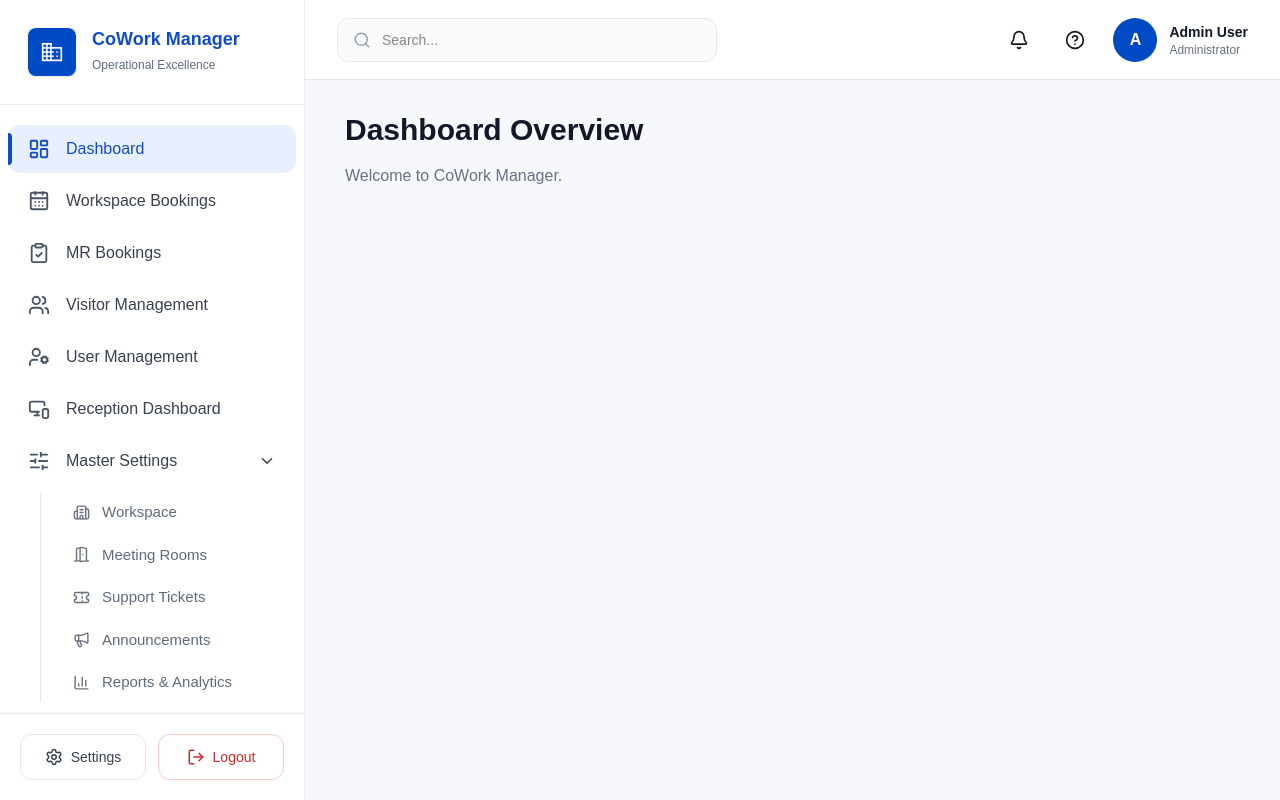
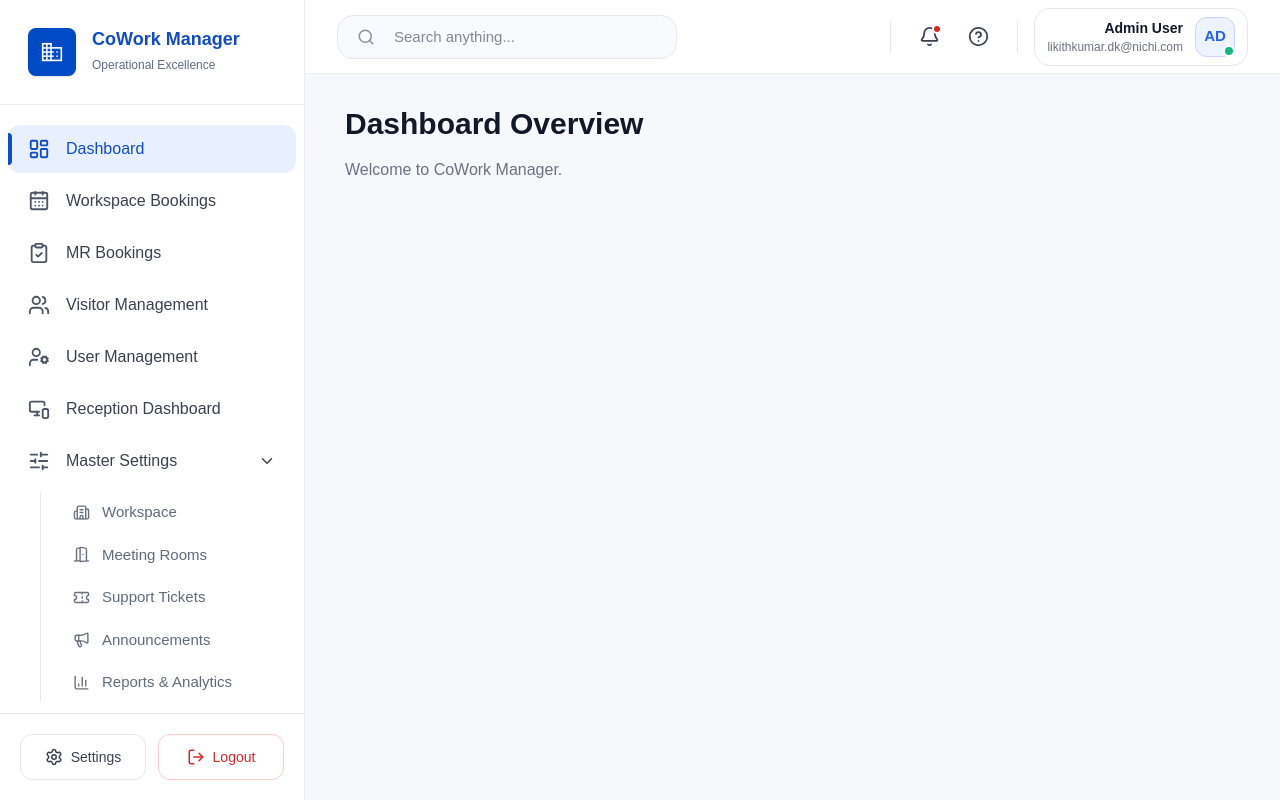
Before and after one commit to ShreeBhavaani-Nichi/cowork, a Next.js app: page /dashboard in a window 1280 px wide. Built offline with nearby package versions, Linux system fonts and the light colour scheme.

Commit message:
Dashboard layout implemented

```diff
--- a/src/components/layout/Header.tsx
+++ b/src/components/layout/Header.tsx
@@ -1,47 +1,18 @@
-import { Bell, CircleHelp, Search } from "lucide-react";
+import HeaderActions from "./HeaderActions";
+import HeaderSearch from "./HeaderSearch";
+import UserProfile from "./UserProfile";
 
 export default function Header() {
   return (
-    <header className="flex h-20 items-center justify-between border-b border-[#E5E7EB] bg-white px-8">
+    <header className="flex h-[74px] items-center justify-between border-b border-[#E8ECF4] bg-white px-8">
       {/* Search */}
-      <div className="relative w-[380px]">
-        <Search
-          size={18}
-          className="absolute left-4 top-1/2 -translate-y-1/2 text-gray-400"
-        />
+      <HeaderSearch />
 
-        <input
-          type="text"
-          placeholder="Search..."
-          className="h-11 w-full rounded-xl border border-gray-200 bg-[#F9FAFB] pl-11 pr-4 text-sm outline-none focus:border-[#004AC6]"
-        />
-      </div>
+      {/* Right Section */}
+      <div className="flex items-center gap-4">
+        <HeaderActions />
 
-      {/* Right Side */}
-      <div className="flex items-center gap-5">
-        <button className="rounded-full p-2 hover:bg-gray-100">
-          <Bell size={20} />
-        </button>
-
-        <button className="rounded-full p-2 hover:bg-gray-100">
-          <CircleHelp size={20} />
-        </button>
-
-        <div className="flex items-center gap-3">
-          <div className="flex h-11 w-11 items-center justify-center rounded-full bg-[#004AC6] text-white font-semibold">
-            A
-          </div>
-
-          <div>
-            <p className="text-sm font-semibold text-[#111827]">
-              Admin User
-            </p>
-
-            <p className="text-xs text-gray-500">
-              Administrator
-            </p>
-          </div>
-        </div>
+        <UserProfile />
       </div>
     </header>
   );
--- /dev/null
+++ b/src/components/layout/HeaderActions.tsx
@@ -0,0 +1,33 @@
+import { Bell, CircleHelp } from "lucide-react";
+
+export default function HeaderActions() {
+  return (
+    <div className="flex items-center">
+      {/* Divider */}
+      <div className="mr-5 h-8 w-px bg-[#E5E7EB]" />
+
+      {/* Notification */}
+      <button className="group relative rounded-full p-2 transition hover:bg-[#F5F7FB]">
+        <Bell
+          size={21}
+          strokeWidth={2}
+          className="text-[#374151]"
+        />
+
+        <span className="absolute right-1.5 top-1.5 h-2.5 w-2.5 rounded-full border-2 border-white bg-[#DC2626]" />
+      </button>
+
+      {/* Help */}
+      <button className="ml-3 rounded-full p-2 transition hover:bg-[#F5F7FB]">
+        <CircleHelp
+          size={21}
+          strokeWidth={2}
+          className="text-[#374151]"
+        />
+      </button>
+
+      {/* Divider */}
+      <div className="ml-5 h-8 w-px bg-[#E5E7EB]" />
+    </div>
+  );
+}
--- /dev/null
+++ b/src/components/layout/HeaderSearch.tsx
@@ -0,0 +1,18 @@
+import { Search } from "lucide-react";
+
+export default function HeaderSearch() {
+  return (
+    <div className="relative w-[340px]">
+      <Search
+        size={18}
+        className="absolute left-5 top-1/2 -translate-y-1/2 text-[#8A94A6]"
+      />
+
+      <input
+        type="text"
+        placeholder="Search anything..."
+        className="h-11 w-full rounded-2xl border border-[#E4E8F1] bg-[#F8FAFD] pl-14 pr-4 text-[15px] text-[#111827] outline-none transition focus:border-[#004AC6]"
+      />
+    </div>
+  );
+}
--- /dev/null
+++ b/src/components/layout/UserProfile.tsx
@@ -0,0 +1,23 @@
+export default function UserProfile() {
+  return (
+    <button className="flex items-center gap-3 rounded-2xl border border-[#E5E7EB] bg-white px-3 py-2 transition hover:bg-[#F8FAFC]">
+      <div className="min-w-0 text-right">
+        <h3 className="text-[14px] font-semibold leading-5 text-[#111827]">
+          Admin User
+        </h3>
+
+        <p className="max-w-[145px] truncate text-[12px] text-[#6B7280]">
+          likithkumar.dk@nichi.com
+        </p>
+      </div>
+
+      <div className="relative">
+        <div className="flex h-10 w-10 items-center justify-center rounded-xl border border-[#C7D2FE] bg-[#EEF4FF] text-[15px] font-semibold text-[#2563EB]">
+          AD
+        </div>
+
+        <span className="absolute bottom-0 right-0 h-3 w-3 rounded-full border-2 border-white bg-[#10B981]" />
+      </div>
+    </button>
+  );
+}
```
